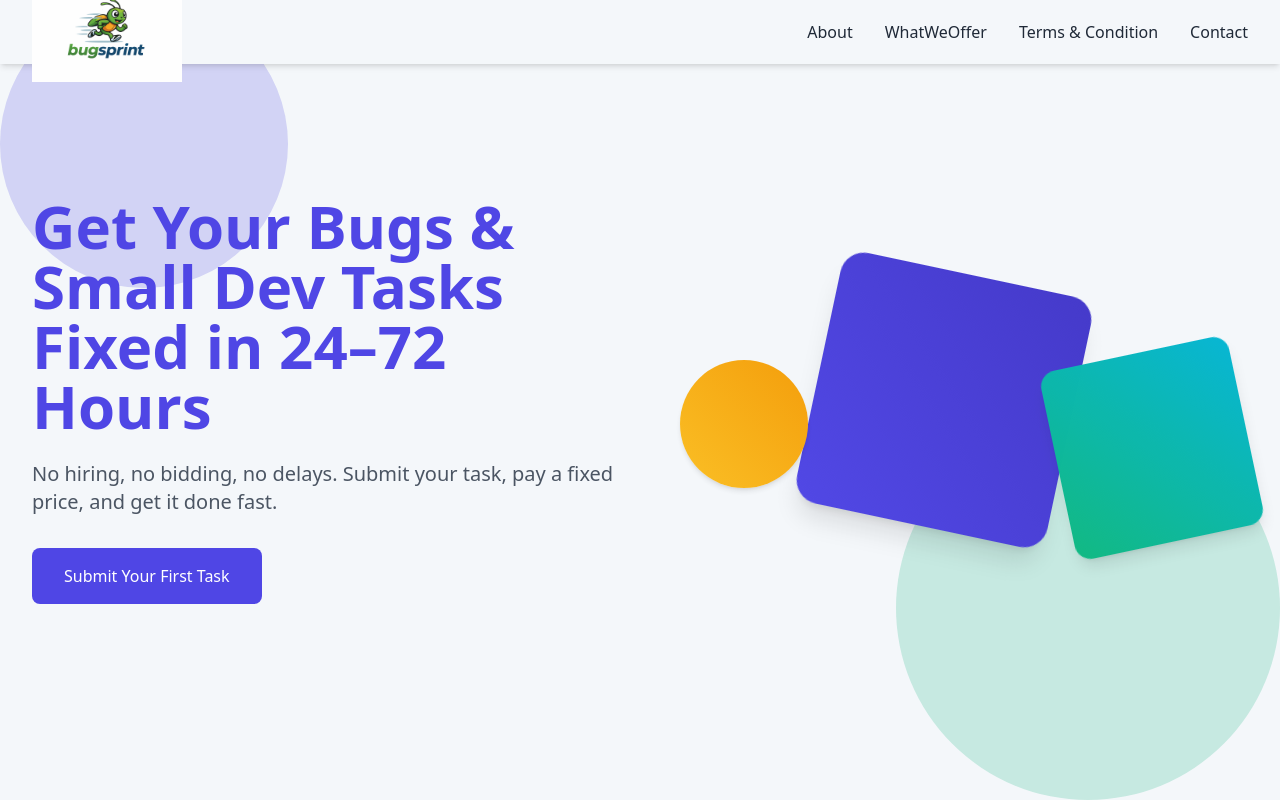
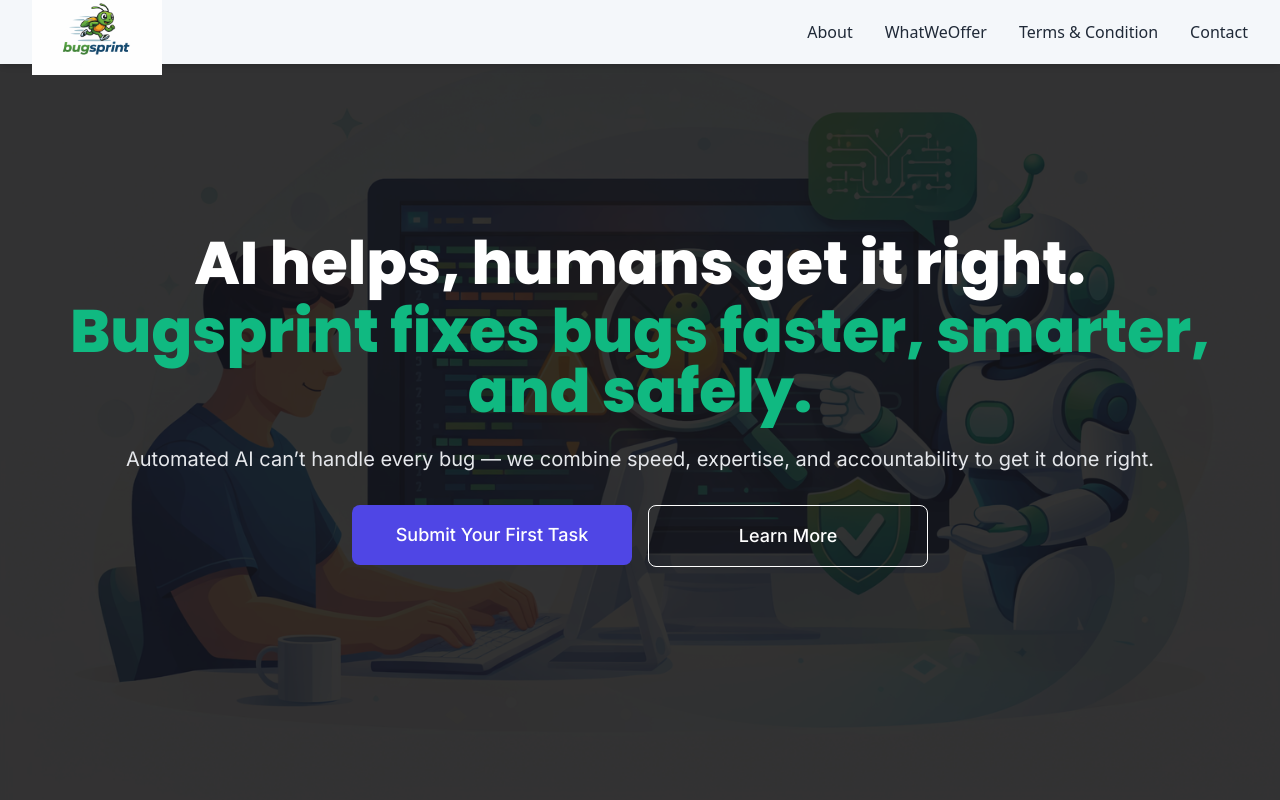
Before and after one commit to mustansar77/bugsprint, a Next.js app: page / in a window 1280 px wide. Shown: the top 800 px of the page. Built offline with nearby package versions, Linux system fonts and the light colour scheme.

Commit message:
hero page updated

```diff
--- a/package.json
+++ b/package.json
@@ -9,6 +9,7 @@
     "lint": "eslint"
   },
   "dependencies": {
+    "@next/font": "^14.2.15",
     "next": "16.1.4",
     "react": "19.2.3",
     "react-dom": "19.2.3",
--- a/src/app/component/HeroSection.jsx
+++ b/src/app/component/HeroSection.jsx
@@ -1,40 +1,59 @@
 import React from 'react';
 import Link from 'next/link';
+import Image from 'next/image';
+import logo from '../../../public/logo.png';
+import bugwithai from '../../../public/bugwithai.png';
 
 const HeroSection = () => {
   return (
     <section
       id="hero"
-      className="bg-[#F4F7FA] min-h-screen flex items-center relative overflow-hidden py-16 md:py-24"
+      className="relative w-full min-h-screen flex items-center justify-center text-center py-16 md:py-24 overflow-hidden"
     >
-      {/* Decorative shapes */}
-      <div className="absolute top-0 left-0 w-56 h-56 md:w-72 md:h-72 bg-[#4F46E5] rounded-full mix-blend-multiply opacity-20 animate-pulse"></div>
-      <div className="absolute bottom-0 right-0 w-72 h-72 md:w-96 md:h-96 bg-[#10B981] rounded-full mix-blend-multiply opacity-20 animate-pulse"></div>
+      {/* Background illustration */}
+      <div className="absolute inset-0 z-0">
+        <Image
+          src={bugwithai}
+          alt="Bugsprint AI illustration"
+          layout="fill"
+          objectFit="cover"
+          objectPosition="center"
+          className="opacity-70"
+          priority
+        />
+        {/* Dark overlay for readability */}
+        <div className="absolute inset-0 bg-black bg-opacity-80"></div>
+      </div>
 
-      <div className="max-w-7xl mx-auto px-4 sm:px-6 lg:px-8 relative z-10">
-        <div className="flex flex-col-reverse md:flex-row items-center justify-between">
-          {/* Left Content */}
-          <div className="md:w-1/2 text-center md:text-left mt-12 md:mt-0">
-            <h1 className="text-4xl sm:text-5xl md:text-6xl font-bold text-[#4F46E5] mb-6 leading-tight">
-              Get Your Bugs & Small Dev Tasks Fixed in 24–72 Hours
-            </h1>
-            <p className="text-[#4B5563] text-base sm:text-lg md:text-xl mb-8">
-              No hiring, no bidding, no delays. Submit your task, pay a fixed price, and get it done fast.
-            </p>
-            <Link href="#submitTask" scroll={false}>
-              <span className="inline-block px-6 sm:px-8 py-3 sm:py-4 bg-[#4F46E5] text-white font-medium rounded-lg hover:bg-[#4338CA] cursor-pointer transition text-sm sm:text-base">
-                Submit Your First Task
-              </span>
-            </Link>
-          </div>
+      {/* Content */}
+      <div className="relative w-full z-10 px-4 sm:px-6 lg:px-8">
+        {/* Logo */}
 
-          {/* Right Content: Decorative abstract blocks */}
-          <div className="md:w-1/2 flex justify-center relative w-full">
-            <div className="w-48 h-48 sm:w-64 sm:h-64 md:w-64 md:h-64 bg-gradient-to-tr from-[#4F46E5] to-[#4338CA] rounded-3xl shadow-xl transform rotate-12 animate-pulse"></div>
-            <div className="w-32 h-32 sm:w-48 sm:h-48 md:w-48 md:h-48 bg-gradient-to-tr from-[#10B981] to-[#06B6D4] rounded-2xl shadow-lg transform -rotate-12 absolute top-16 sm:top-20 right-0 animate-pulse"></div>
-            <div className="w-20 h-20 sm:w-32 sm:h-32 md:w-32 md:h-32 bg-gradient-to-tr from-[#FBBF24] to-[#F59E0B] rounded-full shadow-md absolute bottom-8 sm:bottom-10 left-4 sm:left-10 animate-pulse"></div>
-          </div>
-        </div>
+        {/* Headline */}
+        <h1 className="text-4xl font-heading sm:text-5xl md:text-6xl font-extrabold text-white mb-6 leading-tight">
+          AI helps, humans get it right.
+          <span className="block text-[#10B981] mt-2">Bugsprint fixes bugs faster, smarter, and safely.</span>
+        </h1>
+
+        {/* Subheadline */}
+        <p className="text-gray-200 font-body text-lg sm:text-xl mb-8">
+        Automated AI can’t handle every bug — we combine speed, expertise, and accountability to get it done right.
+        </p>
+
+        {/* CTA buttons */}
+       <div className="flex flex-col sm:flex-row gap-4 justify-center max-w-xl mx-auto">
+  <Link href="#submitTask" scroll={false} className="flex-1">
+    <button className="w-full font-body px-8 py-4 bg-[#4F46E5] text-white font-medium rounded-lg hover:bg-[#4338CA] transition text-lg text-center">
+      Submit Your First Task
+    </button>
+  </Link>
+  <Link href="#learnMore" scroll={false} className="flex-1">
+    <button className="w-full font-body px-8 py-4 border-[1px] border-white text-white font-medium rounded-lg hover:bg-white hover:text-[#4F46E5] transition text-lg text-center">
+      Learn More
+    </button>
+  </Link>
+</div>
+
       </div>
     </section>
   );
--- a/src/app/component/Navbar.jsx
+++ b/src/app/component/Navbar.jsx
@@ -25,9 +25,9 @@ const Navbar = () => {
   };
 
   return (
-    <nav className="bg-[#F4F7FA] shadow-md fixed w-full z-50">
-      <div className="max-w-7xl mx-auto px-4 sm:px-6 lg:px-8">
-        <div className="flex justify-between h-16 items-center">
+    <nav className="bg-[#F4F7FA] flex justify-center  items-center  shadow-md fixed w-full h-[90] z-50">
+      <div className="max-w-7xl mx-auto px-4 w-full sm:px-6 lg:px-8">
+        <div className="flex justify-between w-full h-16 items-center">
           {/* Logo */}
           <div
             className="flex-shrink-0 cursor-pointer"
@@ -36,8 +36,8 @@ const Navbar = () => {
             <Image
               src={logo}
               alt="Bugsprint Logo"
-              width={150} // adjust width as needed
-              height={50} // adjust height as needed
+              width={130} // adjust width as needed
+              height={10} // adjust height as needed
               priority
             />
           </div>
--- a/src/app/layout.js
+++ b/src/app/layout.js
@@ -2,15 +2,21 @@ import { Geist, Geist_Mono } from "next/font/google";
 import "./globals.css";
 import Navbar from "./component/Navbar";
 import Footer from "./component/Footer";
+import { Poppins, Inter } from '@next/font/google';
 
 const geistSans = Geist({
   variable: "--font-geist-sans",
   subsets: ["latin"],
 });
-
-const geistMono = Geist_Mono({
-  variable: "--font-geist-mono",
-  subsets: ["latin"],
+const poppins = Poppins({
+  subsets: ['latin'],
+  weight: ['400', '500', '600', '700', '800'], // for headings/buttons
+  variable: '--font-poppins',
+});
+const inter = Inter({
+  subsets: ['latin'],
+  weight: ['400', '500', '600'],
+  variable: '--font-inter',
 });
 
 export const metadata = {
@@ -21,7 +27,7 @@ export const metadata = {
 export default function RootLayout({ children }) {
   return (
     <html lang="en">
-      <body className={`${geistSans.variable} ${geistMono.variable}`}>
+      <body className={`${poppins.variable} ${inter.variable}`}>
         <Navbar/>
         {children}
         <Footer/>
--- a/tailwind.config.js
+++ b/tailwind.config.js
@@ -9,7 +9,12 @@ module.exports = {
     "./src/**/*.{js,ts,jsx,tsx,mdx}",
   ],
   theme: {
-    extend: {},
+    extend: {
+       fontFamily: {
+        heading: ['var(--font-poppins)', 'sans-serif'], // for headings & buttons
+        body: ['var(--font-inter)', 'sans-serif'],      // for subtext & paragraphs
+      },
+    },
   },
   plugins: [],
 }
```
Also changed, not shown: public/bugwithai.png (added), 1 other file (tests, documents, lock files or other folders).
